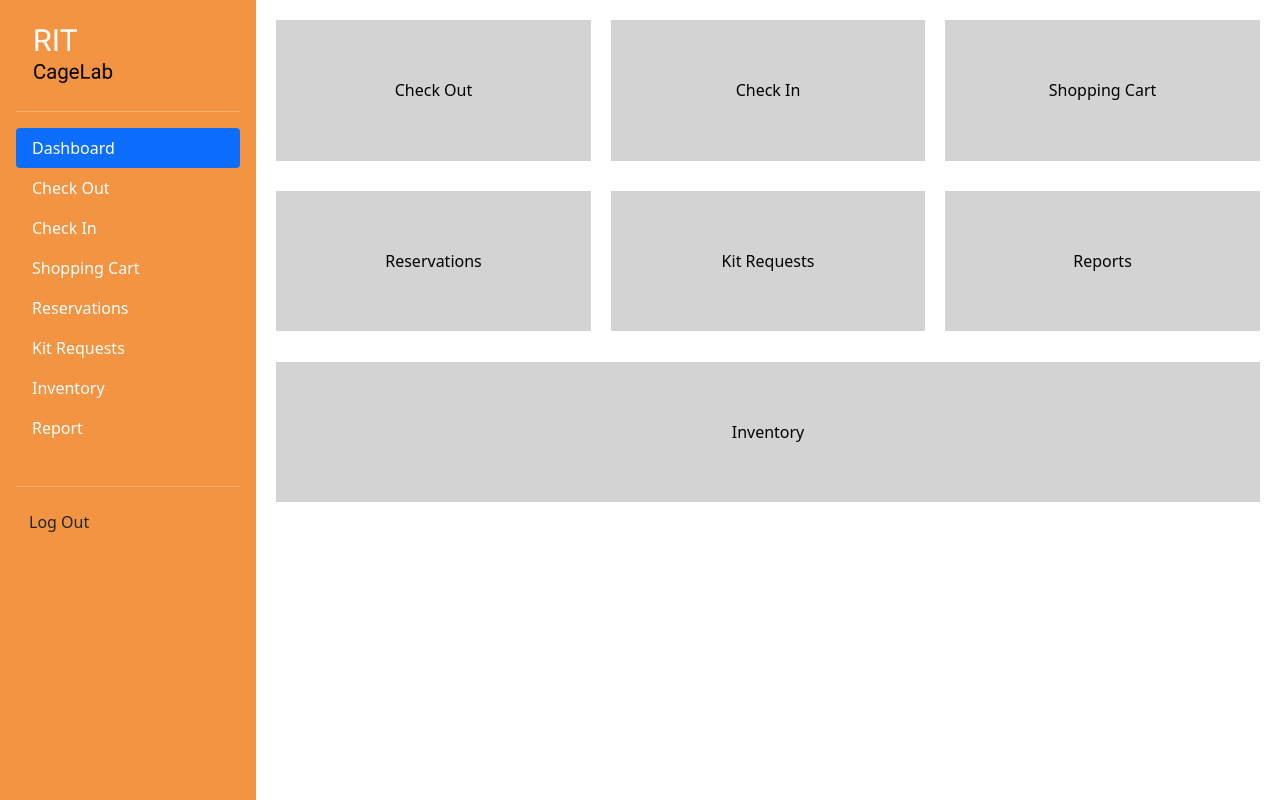
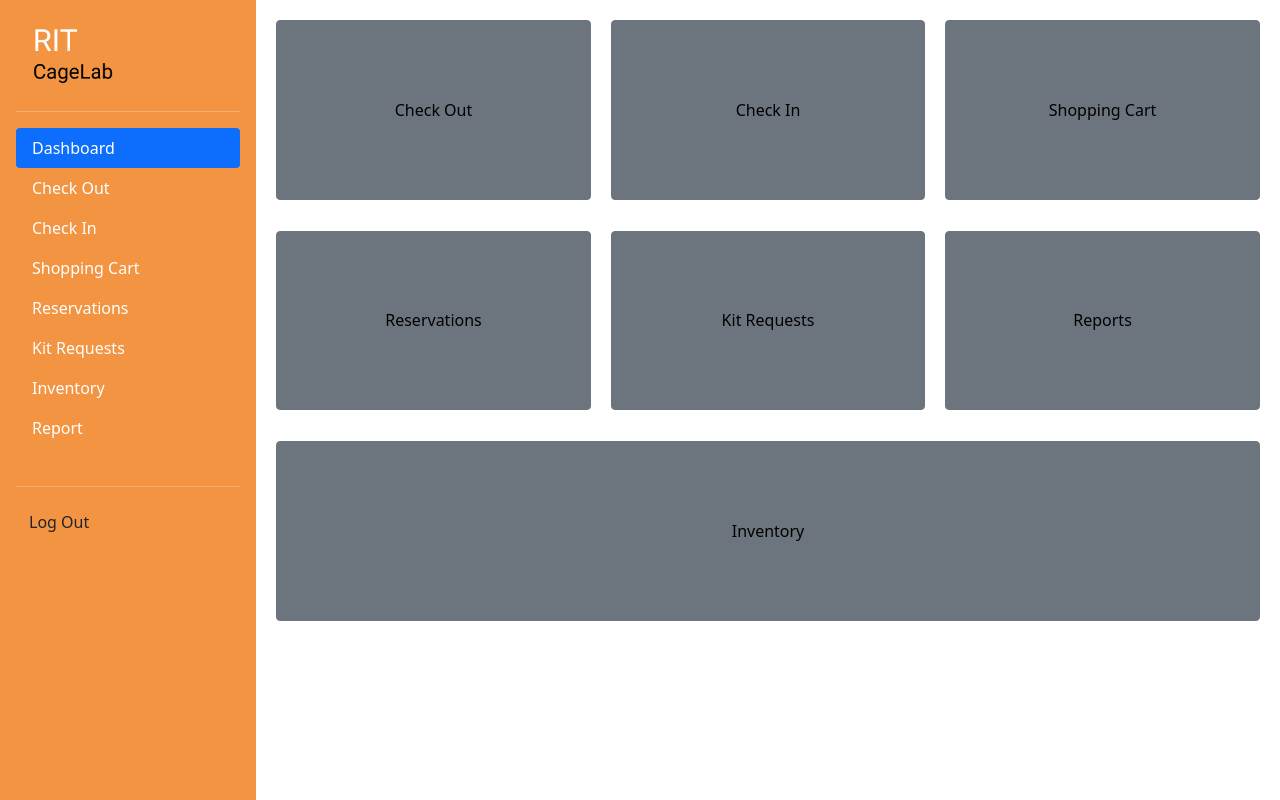
Before and after one commit to dustin1709/cagelab, a React (Create React App) app: page /staff/dashboard in a window 1280 px wide. Built offline with nearby package versions, Linux system fonts and the light colour scheme; no server answers.

Commit message:
update dashboard
dashboard items are now buttons

```diff
--- a/src/staff/pages/dashboard/StaffDashboard.js
+++ b/src/staff/pages/dashboard/StaffDashboard.js
@@ -23,50 +23,50 @@ const StaffDashboard = () => {
               Search Item
             </Link>
           </div> */}
-          <div className="DButton">
+          <Button className="DButton" variant="secondary">
             <Link to="/staff/checkout" className="nav-link text-black">
               Check Out
             </Link>
-          </div>
-          <div className="DButton">
+          </Button>
+          <Button className="DButton" variant="secondary">
             <Link
               to="/staff/checkin/searchbyid"
               className="nav-link text-black"
             >
               Check In
             </Link>
-          </div>
-          <div className="DButton">
+          </Button>
+          <Button className="DButton" variant="secondary">
             <Link to="/staff/cart" className="nav-link text-black">
               Shopping Cart
             </Link>
-          </div>
+          </Button>
         </div>
 
         <div className="page-row">
-          <div className="DButton">
+          <Button className="DButton" variant="secondary">
             <Link to="/staff/reservation" className="nav-link text-black">
               Reservations
             </Link>
-          </div>
-          <div className="DButton">
+          </Button>
+          <Button className="DButton" variant="secondary">
             <Link to="/staff/kit" className="nav-link text-black">
               Kit Requests
             </Link>
-          </div>
-          <div className="DButton">
+          </Button>
+          <Button className="DButton" variant="secondary">
             <Link to="/staff/report" className="nav-link text-black">
               Reports
             </Link>
-          </div>
+          </Button>
         </div>
 
         <div className="page-row">
-          <div className="DButton" id="lastButton">
+          <Button className="DButton" id="lastButton" variant="secondary">
             <Link to="/staff/inventory" className="nav-link text-black">
               Inventory
             </Link>
-          </div>
+          </Button>
         </div>
       </div>
     </>
--- a/src/staff/pages/dashboard/dashboard.css
+++ b/src/staff/pages/dashboard/dashboard.css
@@ -2,7 +2,6 @@
   padding: 5%;
   margin: 1%;
   width: 32%;
-  background-color: lightgray;
   text-align: center;
 }
 
@@ -14,6 +13,7 @@
   display: flex;
   flex-direction: row;
   margin: 1%;
+  height: 25%;
 }
 
 .dashboard-comp {
```
